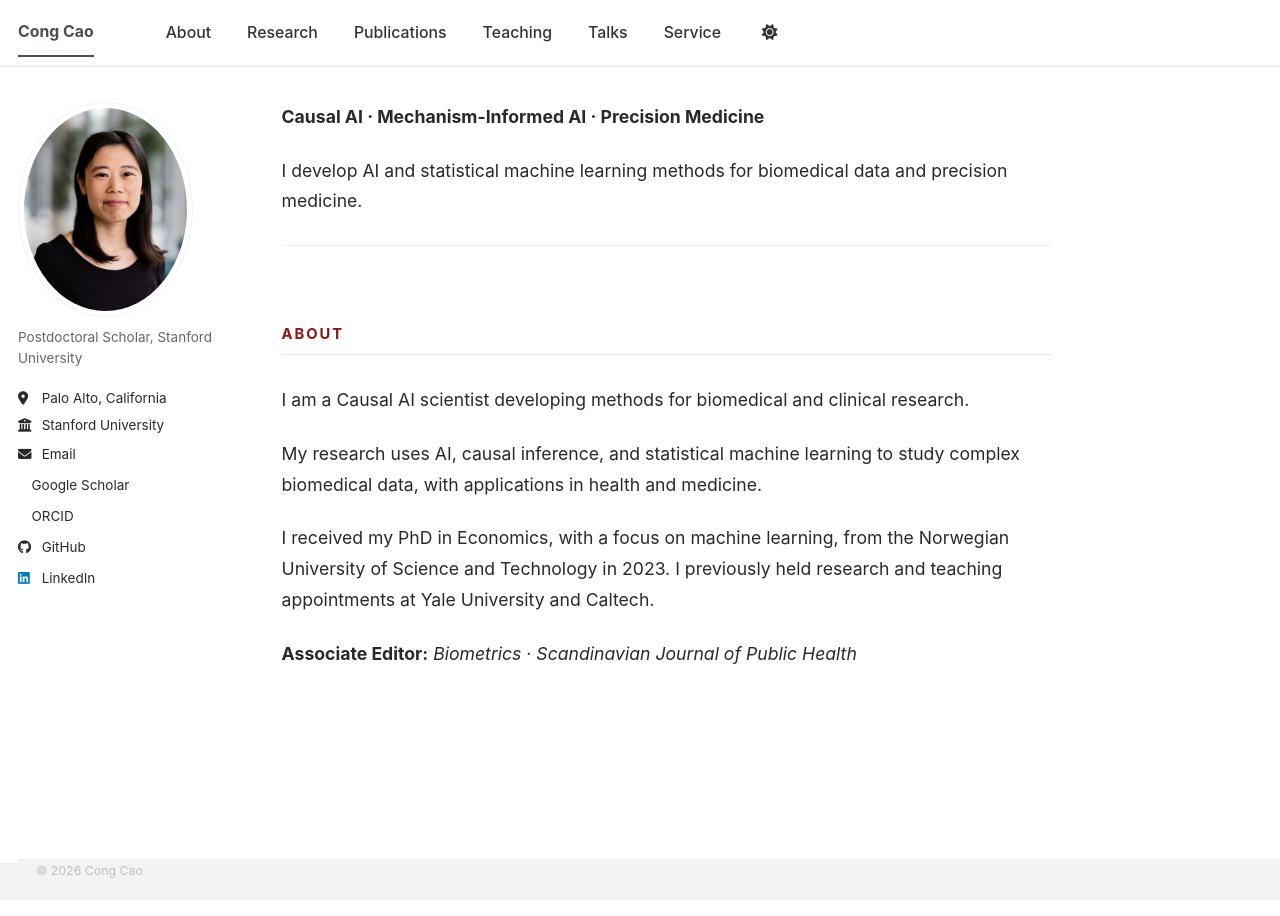
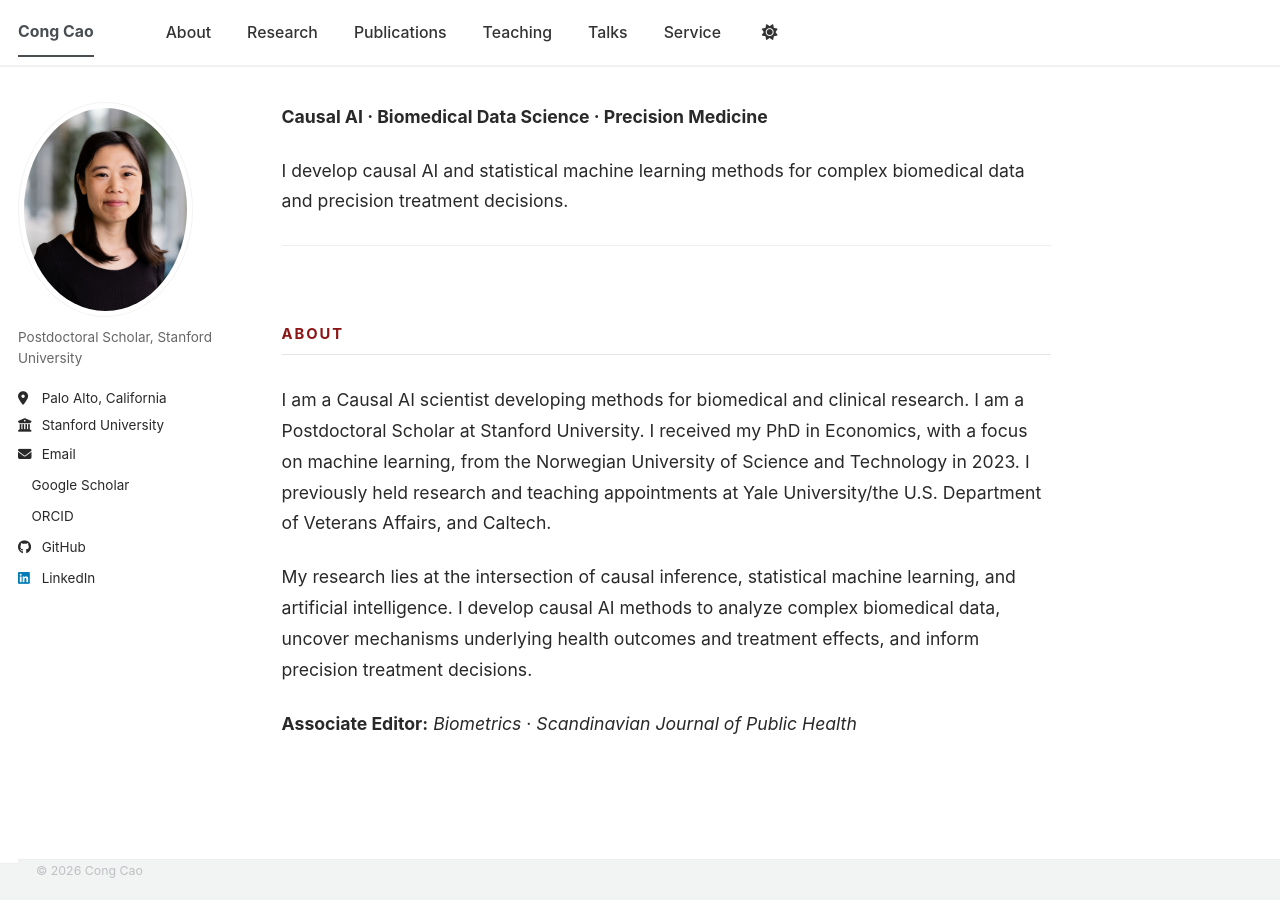
Before and after one commit to congca0/congca0.github.io, a Jekyll site: the page built from about.md, in a window 1280 px wide. Built offline with Jekyll 4.4.1, drawn with Linux system fonts in a browser that asks for light colours; a style sheet for code colours, icons or effects is not loaded; our own code applies the rules of GitHub Pages for plain Markdown files.

Commit message:
Update about.md

```diff
--- a/about.md
+++ b/about.md
@@ -3,17 +3,15 @@ permalink: /
 author_profile: true
 ---
 
-**Causal AI · Mechanism-Informed AI · Precision Medicine**
+**Causal AI · Biomedical Data Science · Precision Medicine**
 
-I develop AI and statistical machine learning methods for biomedical data and precision medicine.
+I develop causal AI and statistical machine learning methods for complex biomedical data and precision treatment decisions.
 
 ---
 ## About
 
-I am a Causal AI scientist developing methods for biomedical and clinical research.
+I am a Causal AI scientist developing methods for biomedical and clinical research. I am a Postdoctoral Scholar at Stanford University. I received my PhD in Economics, with a focus on machine learning, from the Norwegian University of Science and Technology in 2023. I previously held research and teaching appointments at Yale University/the U.S. Department of Veterans Affairs, and Caltech.
 
-My research uses AI, causal inference, and statistical machine learning to study complex biomedical data, with applications in health and medicine.
-
-I received my PhD in Economics, with a focus on machine learning, from the Norwegian University of Science and Technology in 2023. I previously held research and teaching appointments at Yale University and Caltech.
+My research lies at the intersection of causal inference, statistical machine learning, and artificial intelligence. I develop causal AI methods to analyze complex biomedical data, uncover mechanisms underlying health outcomes and treatment effects, and inform precision treatment decisions.
 
 **Associate Editor:** *Biometrics* · *Scandinavian Journal of Public Health*
```
